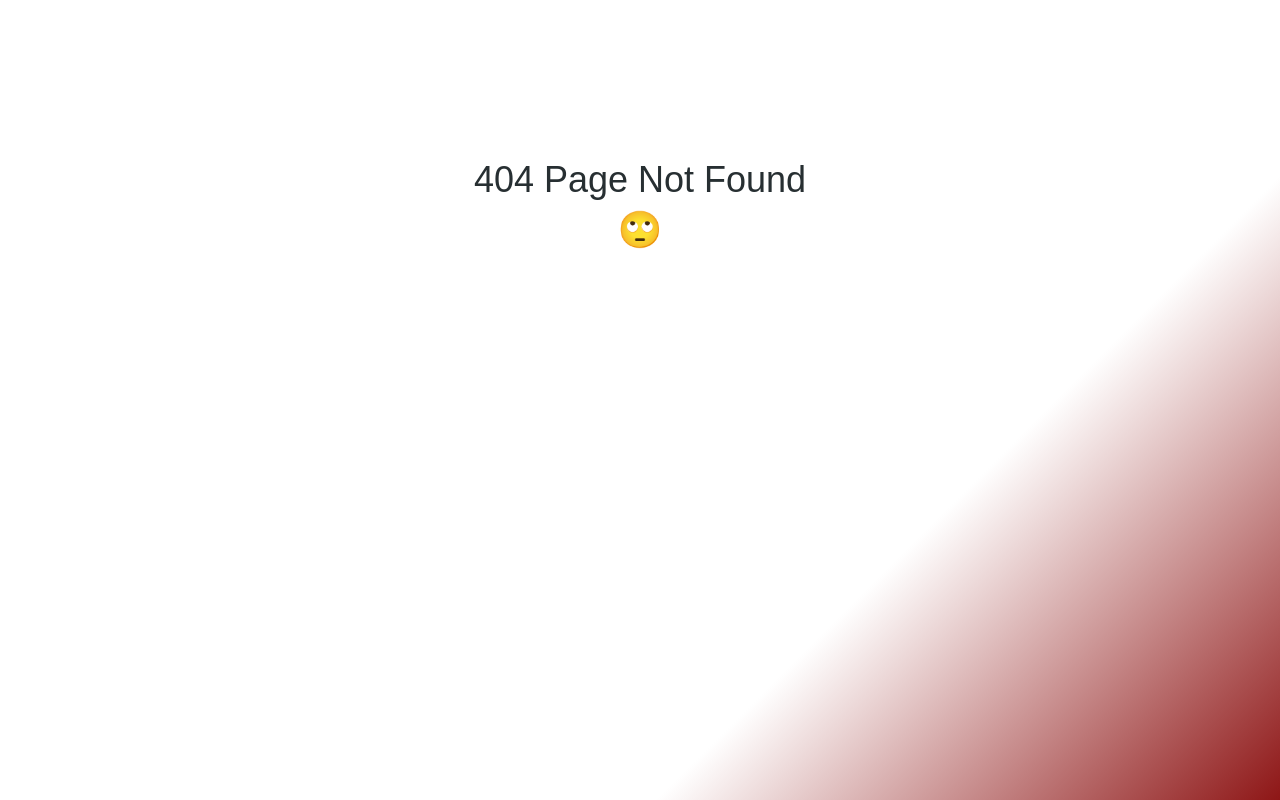
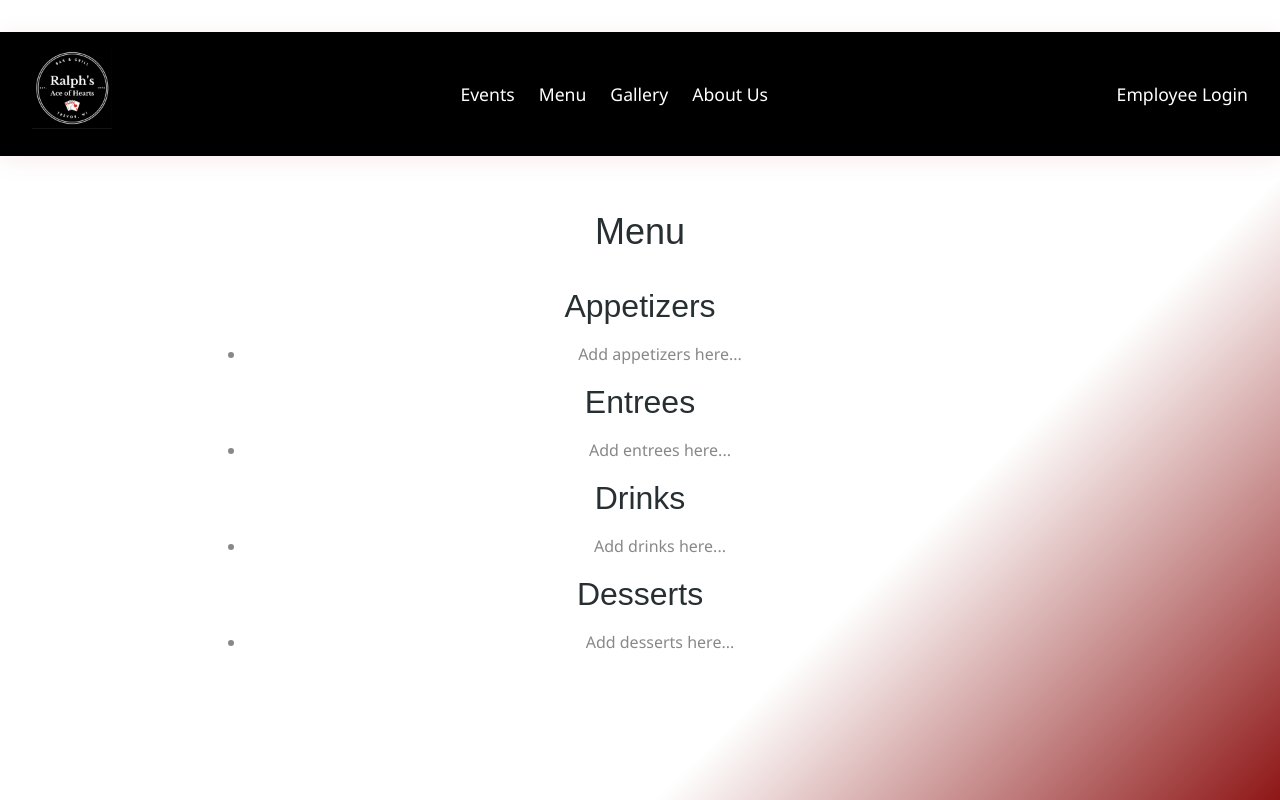
Before and after one commit to Ralph-s-Ace-of-Hearts/Ralph-s, a React (Vite) app in the folder client/: page /menu in a window 1280 px wide. Before the commit this address had no page. Built offline with nearby package versions, Linux system fonts and the light colour scheme.

Commit message:
added template for Menu Event and Gallery, added Add Employee Account to admin page

```diff
--- a/client/src/pages/Admin.jsx
+++ b/client/src/pages/Admin.jsx
@@ -1,4 +1,4 @@
-import { Navigate } from "react-router-dom";
+import { Navigate, Link } from "react-router-dom";
 import Auth from "../utils/auth";
 
 // Route guard for admin-only access
@@ -25,7 +25,9 @@ export default function Admin() {
       <div style={{ marginTop: "2rem" }}>
         <h2>Business Settings</h2>
         <button>Update Hours</button>
-        <button style={{ marginLeft: "1rem" }}>Manage Reservations</button>
+        <Link to="/signup">
+        <button style={{ marginLeft: "1rem" }}>Add Employee Account</button>
+        </Link>
       </div>
     </div>
   );
--- /dev/null
+++ b/client/src/pages/Events.jsx
@@ -0,0 +1,97 @@
+
+// const events = [
+//   {
+//     id: 1,
+//     title: "Live Jazz Night",
+//     date: "June 21, 2025",
+//     time: "7:00 PM",
+//     image: "/images/jazz-night.jpg",
+//     description:
+//       "Enjoy a night of smooth jazz with local musicians. Great food and drinks available all evening!",
+//   },
+//   {
+//     id: 2,
+//     title: "Trivia Tuesday",
+//     date: "June 25, 2025",
+//     time: "8:00 PM",
+//     image: "/images/trivia-night.jpg",
+//     description:
+//       "Bring your friends and test your knowledge for prizes and fun. Teams up to 6 people.",
+//   },
+//   {
+//     id: 3,
+//     title: "Family Brunch",
+//     date: "June 30, 2025",
+//     time: "10:00 AM - 2:00 PM",
+//     image: "/images/brunch.jpg",
+//     description:
+//       "A special brunch menu for the whole family. Kids eat free with every adult meal.",
+//   },
+// ];
+
+const Events = () => (
+  <div
+    className="events-page"
+    style={{
+      maxWidth: 900,
+      margin: "2rem auto",
+      padding: "1rem",
+    }}
+  >
+    <h1
+      style={{
+        textAlign: "center",
+        marginBottom: "2rem",
+      }}
+    >
+      Upcoming Events
+    </h1>
+    <div
+      style={{
+        display: "flex",
+        flexDirection: "column",
+        gap: "2rem",
+      }}
+    >
+      {events.map((event) => (
+        <div
+          key={event.id}
+          style={{
+            display: "flex",
+            gap: "1.5rem",
+            alignItems: "center",
+            background: "#fff",
+            borderRadius: 12,
+            boxShadow: "0 2px 8px rgba(0,0,0,0.08)",
+            padding: "1rem",
+          }}
+        >
+          <img
+            src={event.image}
+            alt={event.title}
+            style={{
+              width: 160,
+              height: 120,
+              objectFit: "cover",
+              borderRadius: 8,
+            }}
+          />
+          <div>
+            <h2 style={{ margin: 0 }}>{event.title}</h2>
+            <p
+              style={{
+                margin: "0.25rem 0",
+                color: "#555",
+              }}
+            >
+              <strong>{event.date}</strong> &middot; {event.time}
+            </p>
+            <p style={{ margin: 0 }}>{event.description}</p>
+          </div>
+        </div>
+      ))}
+    </div>
+  </div>
+);
+
+export default Events;
--- /dev/null
+++ b/client/src/pages/Gallery.jsx
@@ -0,0 +1,34 @@
+
+const galleryImages = [
+//   { src: "/images/burger.jpg", alt: "Signature Burger" },
+//   { src: "/images/pizza.jpg", alt: "Wood-fired Pizza" },
+//   { src: "/images/salad.jpg", alt: "Fresh Salad" },
+//   { src: "/images/steak.jpg", alt: "Grilled Steak" },
+//   { src: "/images/cocktail.jpg", alt: "Craft Cocktail" },
+//   { src: "/images/bar.jpg", alt: "Our Bar" }
+];
+
+const Gallery = () => (
+  <div className="gallery-page" style={{ maxWidth: 1100, margin: "2rem auto", padding: "1rem" }}>
+    <h1 style={{ textAlign: "center", marginBottom: "2rem" }}>Gallery</h1>
+    <div
+      style={{
+        display: "grid",
+        gridTemplateColumns: "repeat(auto-fit, minmax(220px, 1fr))",
+        gap: "1.5rem"
+      }}
+    >
+      {galleryImages.map((img, idx) => (
+        <div key={idx} style={{ borderRadius: 10, overflow: "hidden", boxShadow: "0 2px 8px rgba(0,0,0,0.08)", background: "#fff" }}>
+          <img
+            src={img.src}
+            alt={img.alt}
+            style={{ width: "100%", height: 180, objectFit: "cover", display: "block" }}
+          />
+        </div>
+      ))}
+    </div>
+  </div>
+);
+
+export default Gallery;
--- a/client/src/pages/Login.jsx
+++ b/client/src/pages/Login.jsx
@@ -31,7 +31,7 @@ function Login(props) {
 
   return (
     <div className="container my-1">
-      <Link to="/signup">← Go to Signup</Link>
+      {/* <Link to="/signup">← Go to Signup</Link> */}
 
       <h2>Login</h2>
       <form onSubmit={handleFormSubmit}>
--- /dev/null
+++ b/client/src/pages/Menu.jsx
@@ -0,0 +1,80 @@
+
+
+const menu = {
+  appetizers: [
+    // { name: "Mozzarella Sticks", description: "Crispy and cheesy.", price: "$7" },
+  ],
+  entrees: [
+    // { name: "Classic Burger", description: "Served with fries.", price: "$12" },
+  ],
+  drinks: [
+    // { name: "Craft Beer", description: "Local selection.", price: "$5" },
+  ],
+  desserts: [
+    // { name: "Chocolate Cake", description: "Rich and moist.", price: "$6" },
+  ]
+};
+
+const Menu = () => (
+  <div className="menu-page" style={{ maxWidth: 900, margin: "2rem auto", padding: "1rem" }}>
+    <h1 style={{ textAlign: "center", marginBottom: "2rem" }}>Menu</h1>
+    <section>
+      <h2>Appetizers</h2>
+      <ul>
+        {menu.appetizers.length === 0 ? (
+          <li style={{ color: "#888" }}>Add appetizers here...</li>
+        ) : (
+          menu.appetizers.map((item, idx) => (
+            <li key={idx}>
+              <strong>{item.name}</strong> - {item.description} <span style={{ float: "right" }}>{item.price}</span>
+            </li>
+          ))
+        )}
+      </ul>
+    </section>
+    <section>
+      <h2>Entrees</h2>
+      <ul>
+        {menu.entrees.length === 0 ? (
+          <li style={{ color: "#888" }}>Add entrees here...</li>
+        ) : (
+          menu.entrees.map((item, idx) => (
+            <li key={idx}>
+              <strong>{item.name}</strong> - {item.description} <span style={{ float: "right" }}>{item.price}</span>
+            </li>
+          ))
+        )}
+      </ul>
+    </section>
+    <section>
+      <h2>Drinks</h2>
+      <ul>
+        {menu.drinks.length === 0 ? (
+          <li style={{ color: "#888" }}>Add drinks here...</li>
+        ) : (
+          menu.drinks.map((item, idx) => (
+            <li key={idx}>
+              <strong>{item.name}</strong> - {item.description} <span style={{ float: "right" }}>{item.price}</span>
+            </li>
+          ))
+        )}
+      </ul>
+    </section>
+    <section>
+      <h2>Desserts</h2>
+      <ul>
+        {menu.desserts.length === 0 ? (
+          <li style={{ color: "#888" }}>Add desserts here...</li>
+        ) : (
+          menu.desserts.map((item, idx) => (
+            <li key={idx}>
+              <strong>{item.name}</strong> - {item.description} <span style={{ float: "right" }}>{item.price}</span>
+            </li>
+          ))
+        )}
+      </ul>
+    </section>
+  </div>
+);
+
+export default Menu;
```
Also changed, not shown: client/src/main.jsx (+12 -0 lines).
